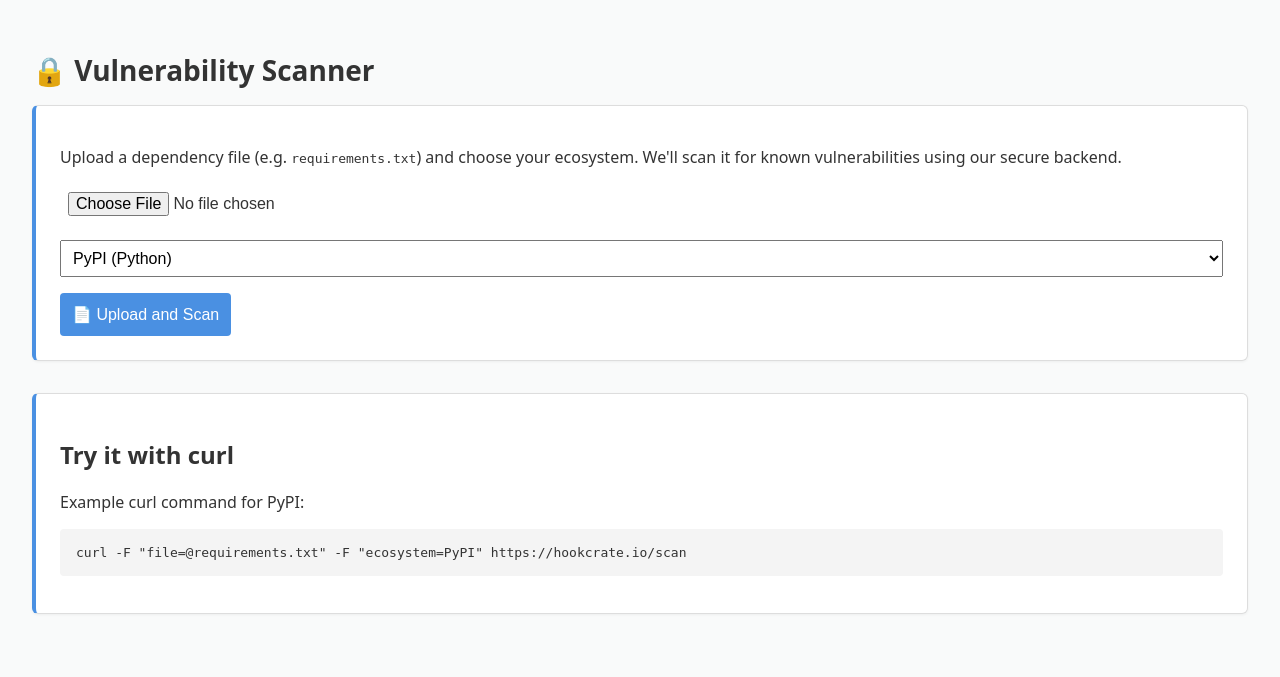
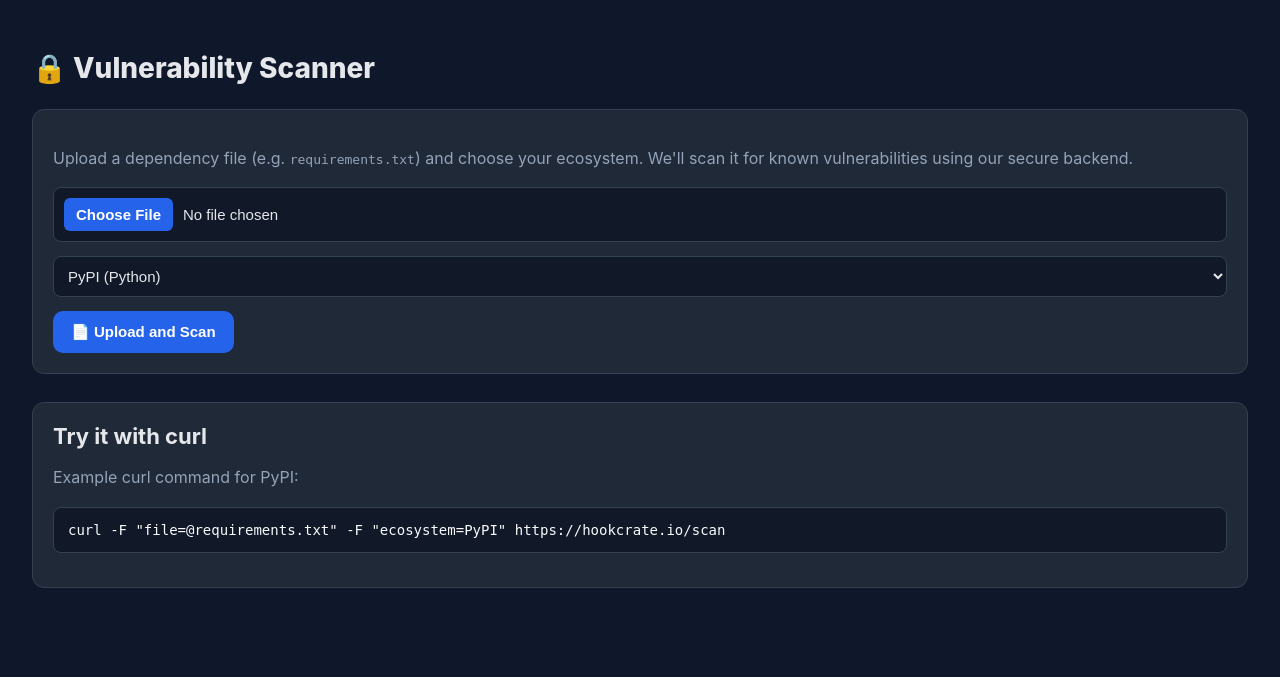
Before and after one commit to tonybowen-me/mysecscan, a Python web app: template templates/secscan.html in a window 1280 px wide. Shown: the top 677 px of the page. Run offline with Jinja, Linux system fonts and the light colour scheme; the template is opened without the code that fills it, so the values that code supplies are empty.

Commit message:
Feature/fix url (#2)
* Add mockup stuff

* Updates to scanner

* Change to UI

```diff
--- a/scanners/osv_scanner.py
+++ b/scanners/osv_scanner.py
@@ -8,6 +8,8 @@ def query_osv(package_name, version, ecosystem="PyPI"):
             "ecosystem": ecosystem
         }
     }
+    print(f"Ecosystem = {ecosystem}, packageName =  {package_name}, version= {version}")
+
     response = requests.post("https://api.osv.dev/v1/query", json=payload)
     if response.status_code == 200:
         return response.json().get("vulns", [])
--- a/templates/secscan.html
+++ b/templates/secscan.html
@@ -4,76 +4,111 @@
   <meta charset="UTF-8">
   <title>Vulnerability Scan – Hookcrate</title>
   <style>
+    /* Dark theme tokens */
+    :root {
+      --bg:#0f172a;
+      --surface:#111827;
+      --surface-2:#1f2937;
+      --border:#334155;
+      --text:#e5e7eb;
+      --muted:#94a3b8;
+      --brand:#2563eb;
+      --brand-2:#60a5fa;
+    }
+
     body {
-            font-family: system-ui, sans-serif;
-            margin: 0;
-            padding: 2rem;
-            background: #f9fafa;
-            color: #333;
+      margin:0;
+      padding:32px;
+      font-family:Inter,system-ui,sans-serif;
+      background:var(--bg);
+      color:var(--text);
+      -webkit-font-smoothing:antialiased;
     }
 
     h1 {
-            font-size: 1.75rem;
-            margin-bottom: 1rem;
+      font-size:28px;
+      font-weight:800;
+      margin-bottom:24px;
     }
+    h2 {
+      font-size:22px;
+      font-weight:700;
+      margin:0 0 12px;
+    }
+    p { color:var(--muted); line-height:1.6; }
 
     .section {
-            background: #fff;
-            border: 1px solid #ddd;
-            border-left: 4px solid #4a90e2;
-            padding: 1.5rem;
-            margin-bottom: 2rem;
-            border-radius: 6px;
-            box-shadow: 0 1px 3px rgba(0, 0, 0, 0.05);
+      background:var(--surface-2);
+      border:1px solid var(--border);
+      border-radius:12px;
+      padding:20px;
+      margin-bottom:28px;
     }
 
     form {
-            display: flex;
-            flex-direction: column;
-            gap: 1rem;
-            margin-top: 1rem;
+      display:flex;
+      flex-direction:column;
+      gap:14px;
+      margin-top:14px;
     }
 
-        input[type="file"],
-        select {
-            padding: 0.5rem;
-            font-size: 1rem;
-            width: 100%;
+    input[type="file"], select {
+      padding:10px;
+      font-size:15px;
+      border:1px solid var(--border);
+      border-radius:8px;
+      background:var(--surface);
+      color:var(--text);
+    }
+
+    input[type="file"]::file-selector-button {
+      padding:8px 12px;
+      margin-right:10px;
+      border:none;
+      border-radius:6px;
+      background:var(--brand);
+      color:white;
+      font-weight:600;
+      cursor:pointer;
     }
 
     button {
-            padding: 0.75rem;
-            background: #4a90e2;
-            color: white;
-            font-size: 1rem;
-            border: none;
-            border-radius: 4px;
-            cursor: pointer;
-            width: fit-content;
+      background:var(--brand);
+      color:white;
+      font-size:15px;
+      font-weight:600;
+      padding:12px 18px;
+      border:none;
+      border-radius:10px;
+      cursor:pointer;
+      width:fit-content;
     }
-
-        button:hover {
-            background: #357bd8;
-        }
+    button:hover { filter:brightness(1.1); }
 
     pre {
-            background: #f4f4f4;
-            padding: 1rem;
-            border-radius: 4px;
-            font-family: monospace;
-            overflow-x: auto;
+      background:var(--surface);
+      border:1px solid var(--border);
+      border-radius:8px;
+      padding:14px;
+      font-family:ui-monospace,monospace;
+      font-size:14px;
+      overflow-x:auto;
+      color:#f8fafc;
     }
 
     .copy-wrap {
-            display: flex;
-            gap: 0.5rem;
-            margin-top: 0.5rem;
+      display:flex;
+      gap:8px;
+      margin-top:10px;
     }
-
     input[type="text"] {
-            flex: 1;
-            font-family: monospace;
-            padding: 0.5rem;
+      flex:1;
+      font-family:monospace;
+      background:var(--surface);
+      border:1px solid var(--border);
+      border-radius:8px;
+      padding:10px;
+      color:var(--text);
     }
   </style>
 </head>
```
Also changed, not shown: templates/scan_summary.html (+66 -4 lines), test_requirements.txt (added, +7 -0 lines). Lines whose indentation alone changed are shown as unchanged.
